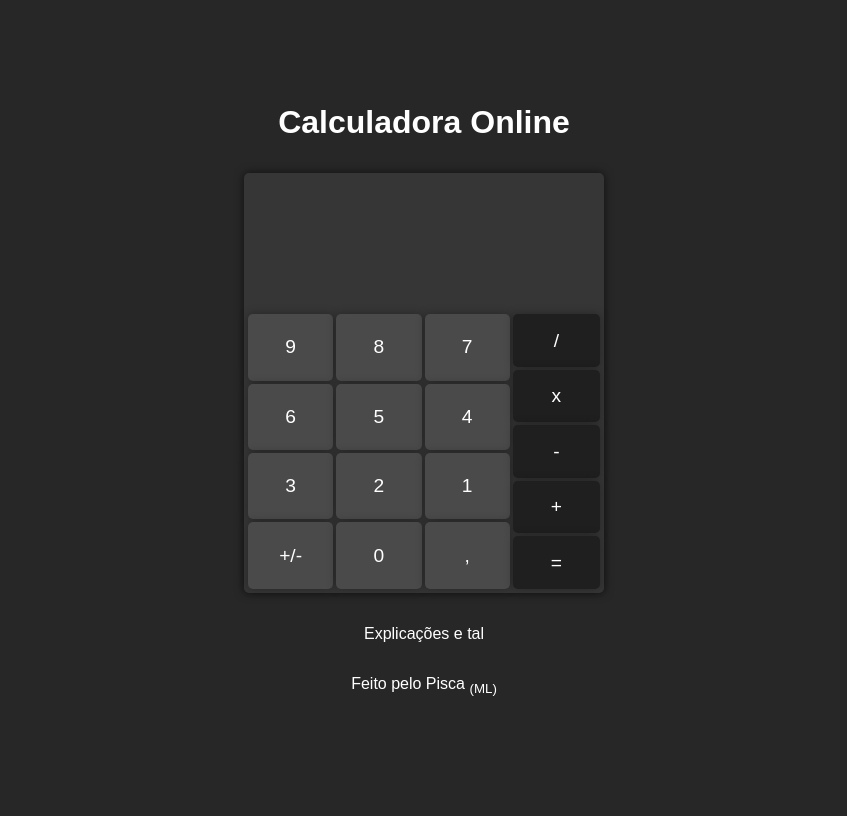
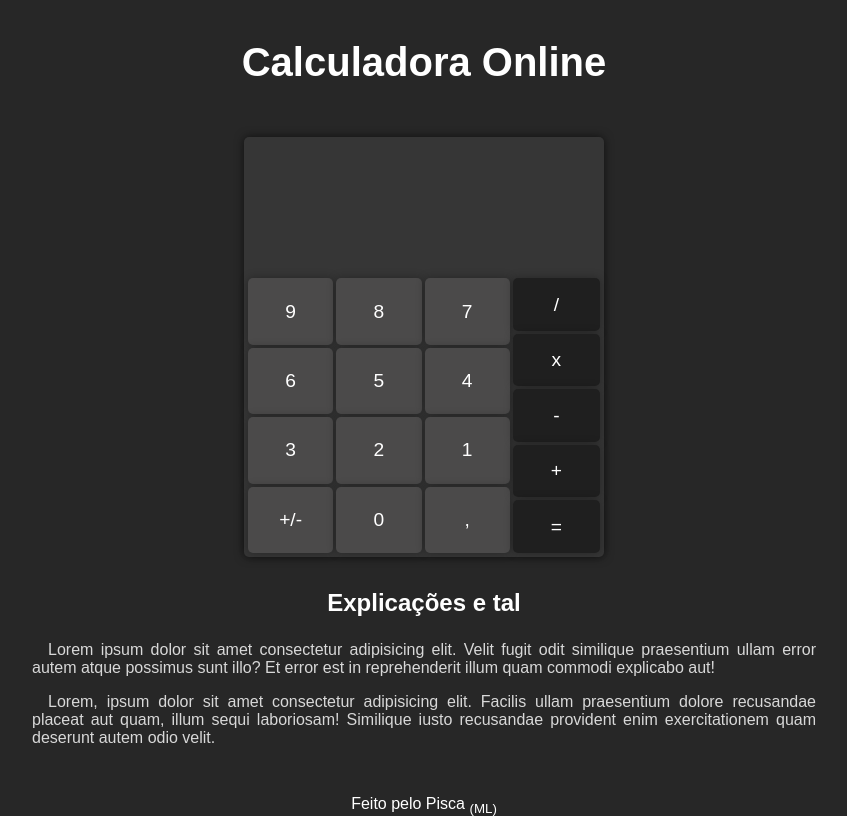
Before and after one commit to m4rcusml/javascript, a website: page calculadora/index.html in a window 1280 px wide. Shown: the whole page, without its empty margins (216-1063 px from the left). Drawn offline with Linux system fonts and the light colour scheme.

Commit message:
Update calculadora

```diff
--- a/calculadora/index.html
+++ b/calculadora/index.html
@@ -4,12 +4,12 @@
     <meta charset="UTF-8">
     <meta http-equiv="X-UA-Compatible" content="IE=edge">
     <meta name="viewport" content="width=device-width, initial-scale=1.0">
-    <title>Calculadora</title>
+    <title>Calculadora Online</title>
     <link rel="stylesheet" href="style.css">
 </head>
 <body>
     <header>
-        <h1>Calculadora Online</h1>
+        <h1 class="titulo">Calculadora Online</h1>
     </header>
     <section class="container">
         <div class="display">
@@ -41,7 +41,9 @@
         </div>
     </section>
     <section class="descricao">
-        <p>Explicações e tal</p>
+        <h2 class="subtitulo">Explicações e tal</h2>
+        <p class="paragrafo">Lorem ipsum dolor sit amet consectetur adipisicing elit. Velit fugit odit similique praesentium ullam error autem atque possimus sunt illo? Et error est in reprehenderit illum quam commodi explicabo aut!</p>
+        <p class="paragrafo">Lorem, ipsum dolor sit amet consectetur adipisicing elit. Facilis ullam praesentium dolore recusandae placeat aut quam, illum sequi laboriosam! Similique iusto recusandae provident enim exercitationem quam deserunt autem odio velit.</p>
     </section>
     <footer>
         <p>Feito pelo Pisca <sub>(ML)</sub></p>
--- a/calculadora/style.css
+++ b/calculadora/style.css
@@ -16,6 +16,12 @@ body {
     min-height: 100vh;
     background-color: rgb(39, 39, 39);
     color: white;
+}
+
+.titulo {
+    margin: 1em .5em .5em .5em;
+    font-size: 2.5em;
+    text-align: center;
 }
 
 .container {
@@ -96,3 +102,25 @@ body {
 .op {
     background-color: rgb(31, 31, 31);
 }
+
+.descricao {
+    max-width: 800px;
+}
+
+.subtitulo {
+    text-align: center;
+    margin: 0 1em 1em 1em;
+}
+
+.paragrafo {
+    margin: 1em .5em;
+    text-align: justify;
+    text-indent: 1em;
+    color: #d8d8d8;
+}
+
+@media screen and (max-width: 370px) {
+    .container {
+        width: 310px;
+    }
+}
```
